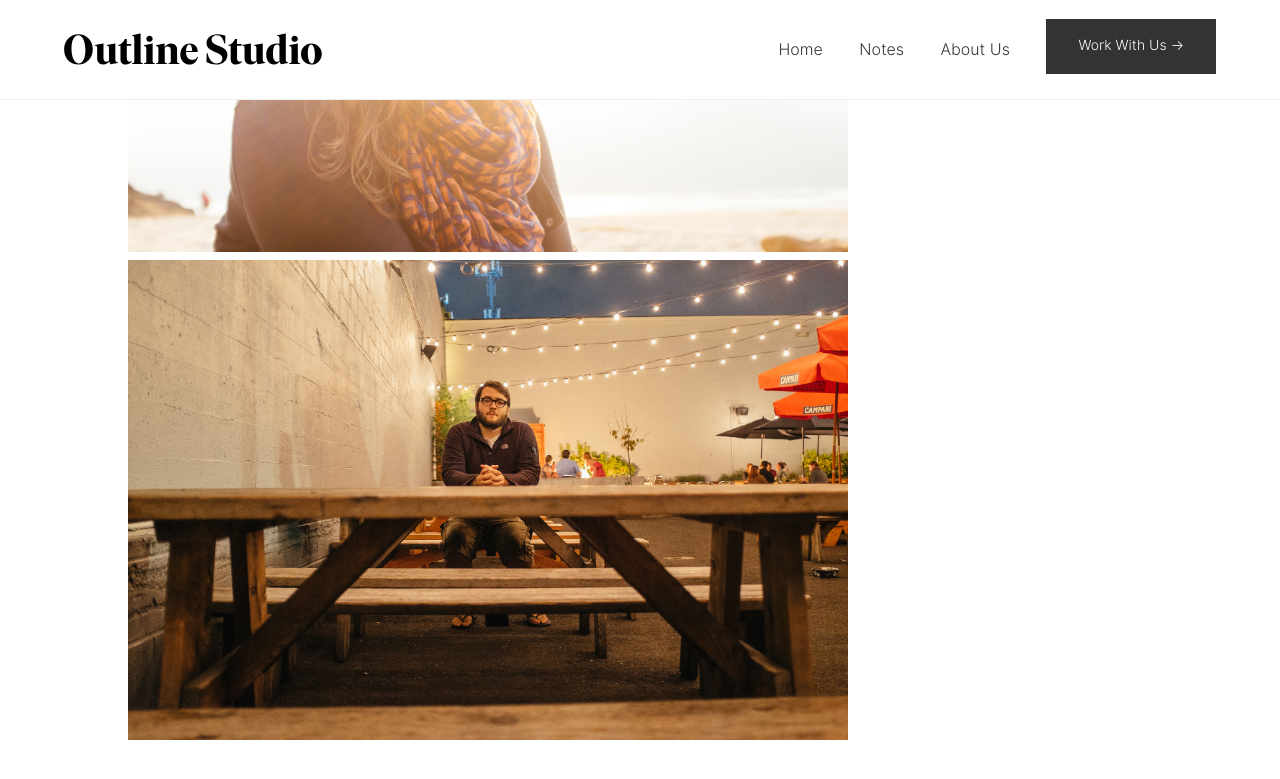
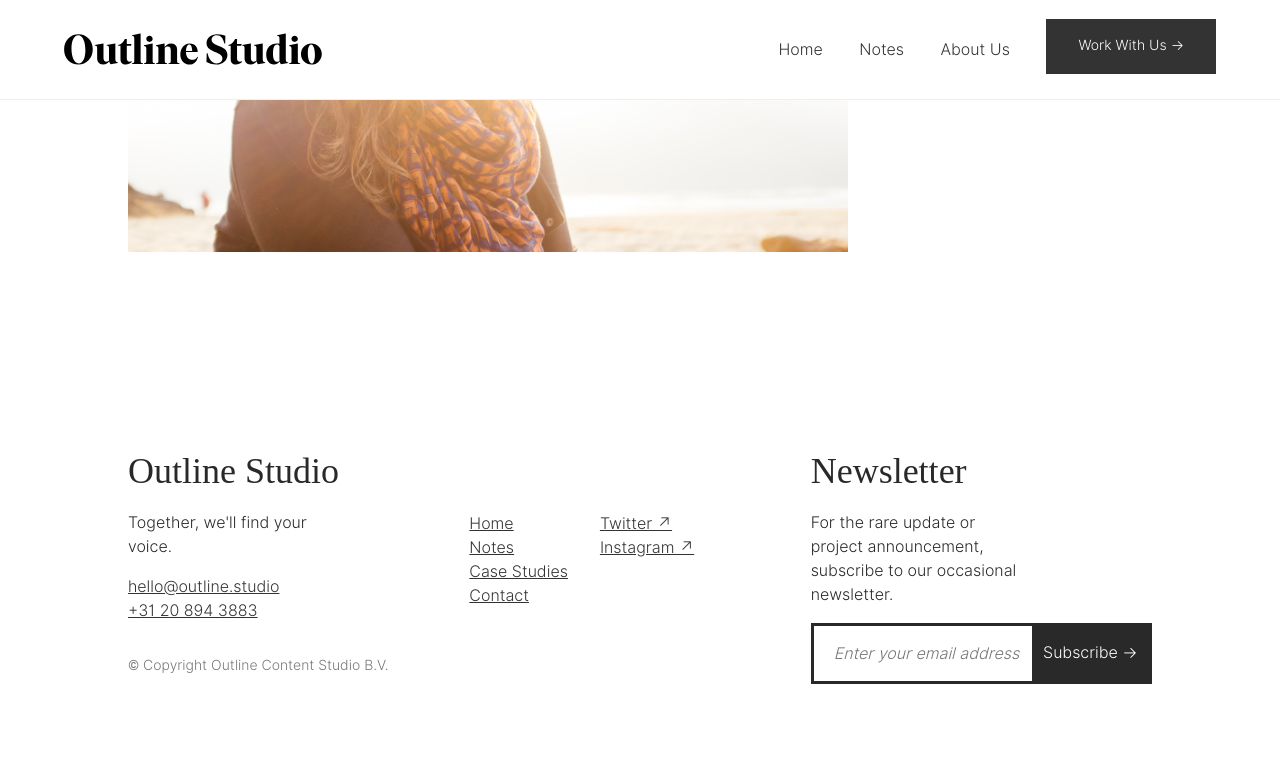
Before and after one commit to aarongilmore/outline-studio, a Jekyll site: the page built from about.md, in a window 1280 px wide and 900 px high, scrolled down 870 px. Shown: the top 779 px of the window. Built offline with Jekyll 4.4.1, drawn with Linux system fonts in a browser that asks for light colours; nearby versions of some CDN libraries; some web fonts are replaced; after the commit the page ends 1626 px from its top, so only the background shows below that.

Commit message:
Updated About

```diff
--- a/about.md
+++ b/about.md
@@ -10,4 +10,3 @@ Already that large? We triage your current content and strategy, finding what wo
 We prefer to iterate on the work together. We integrate directly with you and your team, learning about your business and what makes it better. Through conversation and research, we get to know your industry, offerings, and competitors. We never present ideas created in a vacuum.
 
 ![Alyse Fitzgerald](/uploads/a74aaf6096219742-DSCF5472.jpg)
-![Daniel Agee](/uploads/DSCF6097-1.jpg)
```
